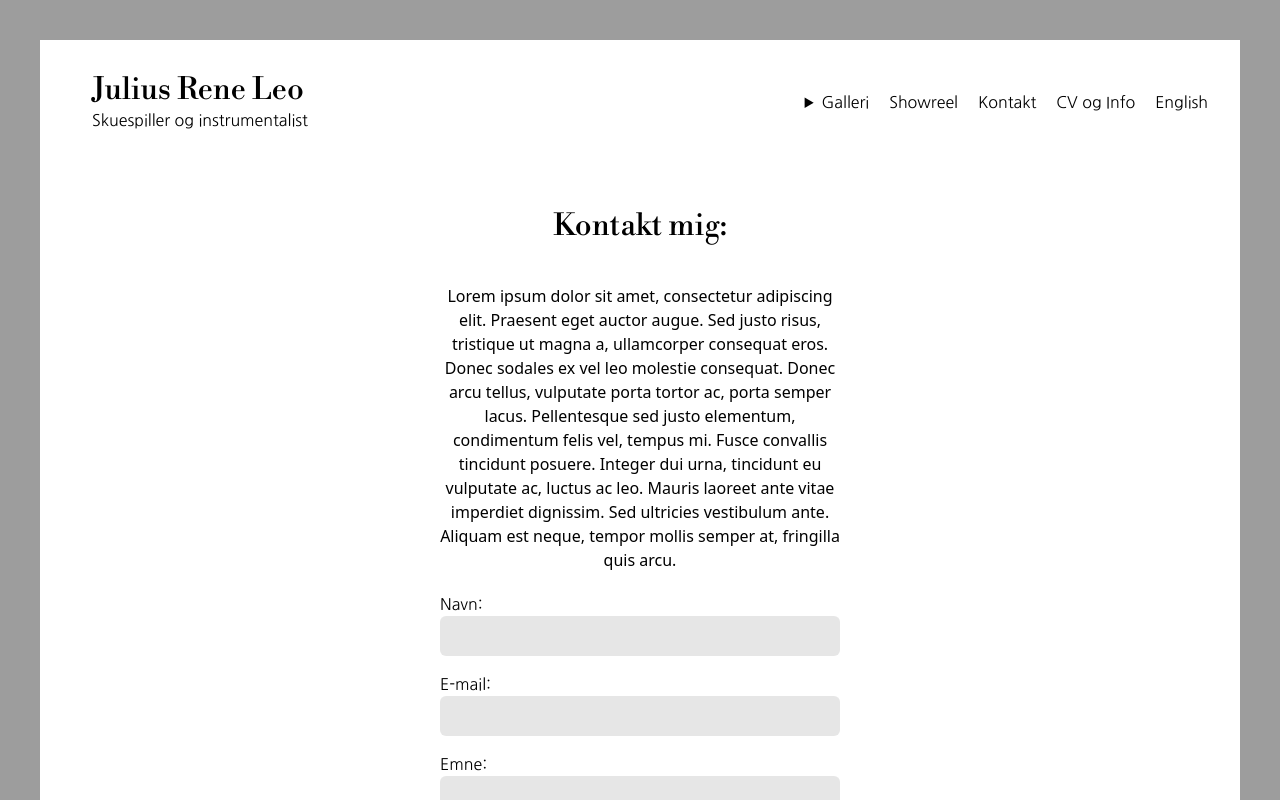
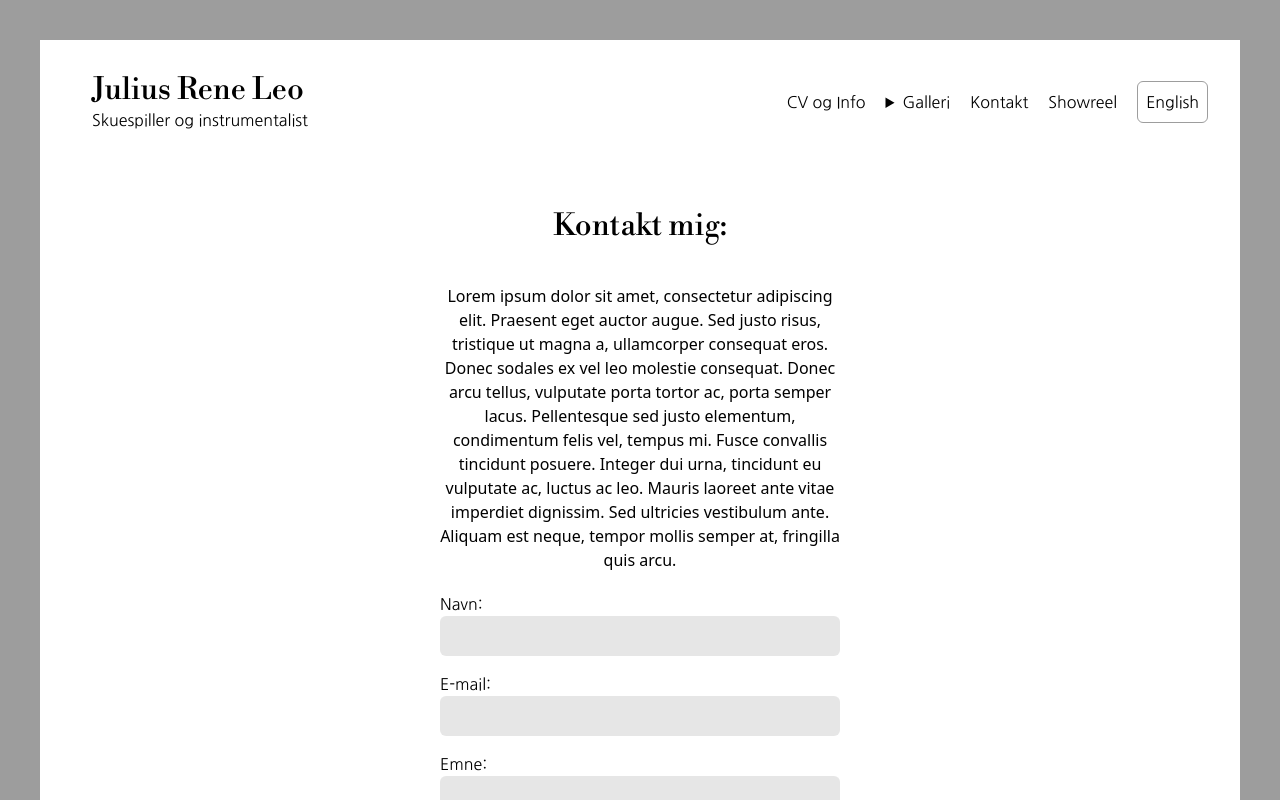
Before and after one commit to Claudiu-Ionel/rene-website, a Next.js app: page /Contact in a window 1280 px wide. Shown: the top 800 px of the page. Built offline with nearby package versions, Linux system fonts and the light colour scheme.

Commit message:
changed order of nav links and styled translation button

```diff
--- a/app/Components/Nav.js
+++ b/app/Components/Nav.js
@@ -15,16 +15,16 @@ export default function Nav({ setSidebarOpen, sidebarOpen }) {
 
   // Nav links for EN and DA languages:
   const linksDa = [
+    { name: "CV og Info", href: "/PageCV" },
     { name: "Galleri", href: "/Gallery" },
+    { name: "Kontakt", href: "/Contact" },
     { name: "Showreel", href: "/Showreel" },
-    { name: "Kontakt", href: "/Contact" },
-    { name: "CV og Info", href: "/PageCV" },
   ];
   const linksEn = [
+    { name: "CV and Info", href: "/PageCV" },
     { name: "Gallery", href: "/Gallery" },
+    { name: "Contact", href: "/Contact" },
     { name: "Showreel", href: "/Showreel" },
-    { name: "Contact", href: "/Contact" },
-    { name: "CV and Info", href: "/PageCV" },
   ];
 
   const linksToRender = !englishVersion ? linksDa : linksEn;
@@ -68,7 +68,7 @@ export default function Nav({ setSidebarOpen, sidebarOpen }) {
         } space-y-5`}
         >
           {linksToRender.map((link, idx) => {
-            if (idx === 0) {
+            if (idx === 1) {
               return (
                 <li key={link.name} className="flex align-middle relative">
                   <details
@@ -106,7 +106,10 @@ export default function Nav({ setSidebarOpen, sidebarOpen }) {
             );
           })}
           <li className="flex align-middle">
-            <button onClick={() => setEnglishVersion(!englishVersion)}>
+            <button
+              className="border border-backgroundColor border-solid p-2 rounded-md"
+              onClick={() => setEnglishVersion(!englishVersion)}
+            >
               {!englishVersion ? "English" : "Dansk"}
             </button>
           </li>
@@ -140,7 +143,7 @@ export default function Nav({ setSidebarOpen, sidebarOpen }) {
         ${!hover ? "opacity-100" : ""}`}
         >
           {linksToRender.map((link, idx) => {
-            if (idx === 0) {
+            if (idx === 1) {
               return (
                 <li key={link.name} className="flex align-middle relative">
                   <details className="cursor-pointer">
@@ -176,7 +179,10 @@ export default function Nav({ setSidebarOpen, sidebarOpen }) {
             );
           })}
           <li className="flex align-middle">
-            <button onClick={() => setEnglishVersion(!englishVersion)}>
+            <button
+              className="border border-backgroundColor border-solid p-2 rounded-md hover:bg-backgroundColor hover:text-white"
+              onClick={() => setEnglishVersion(!englishVersion)}
+            >
               {!englishVersion ? "English" : "Dansk"}
             </button>
           </li>
```
